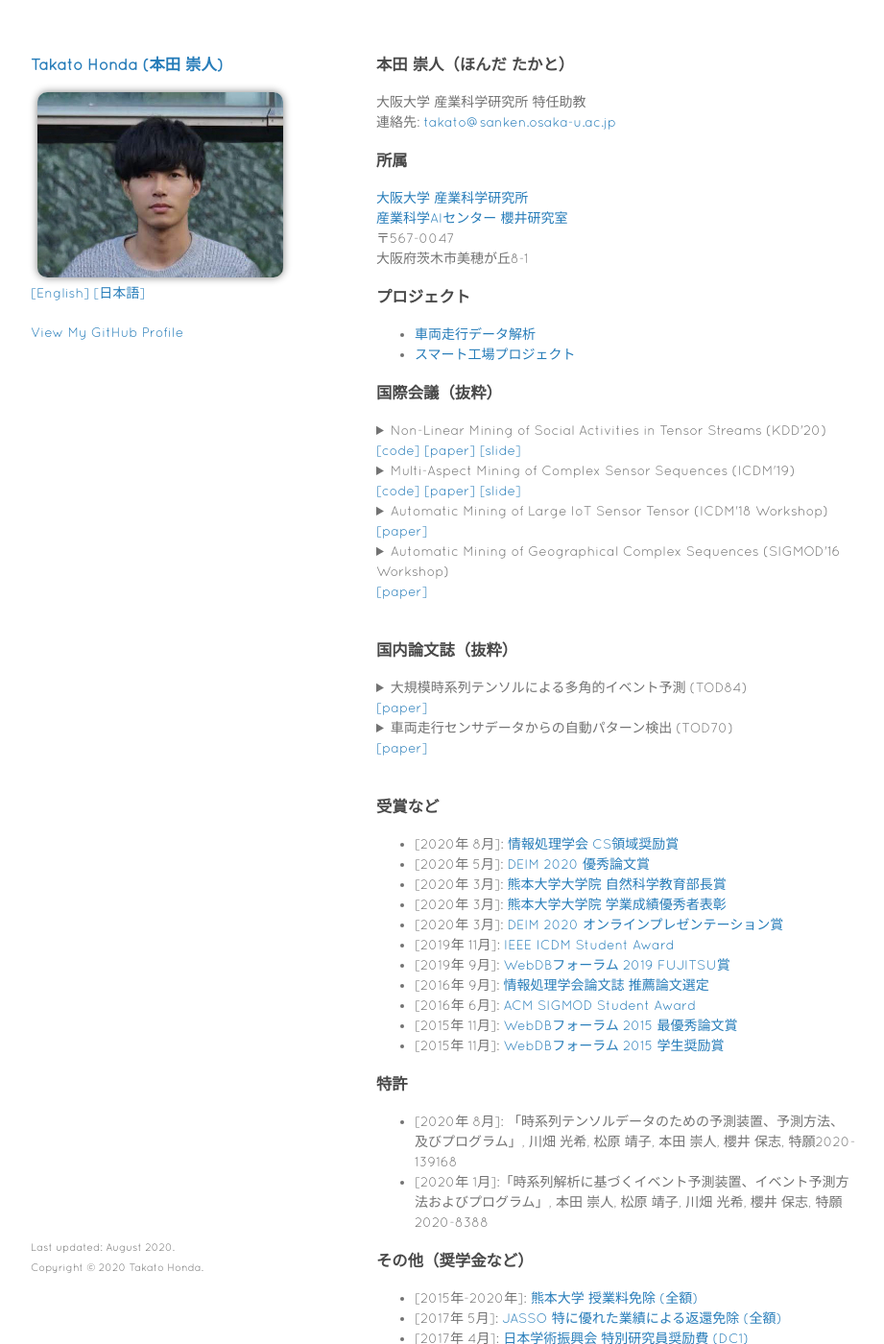
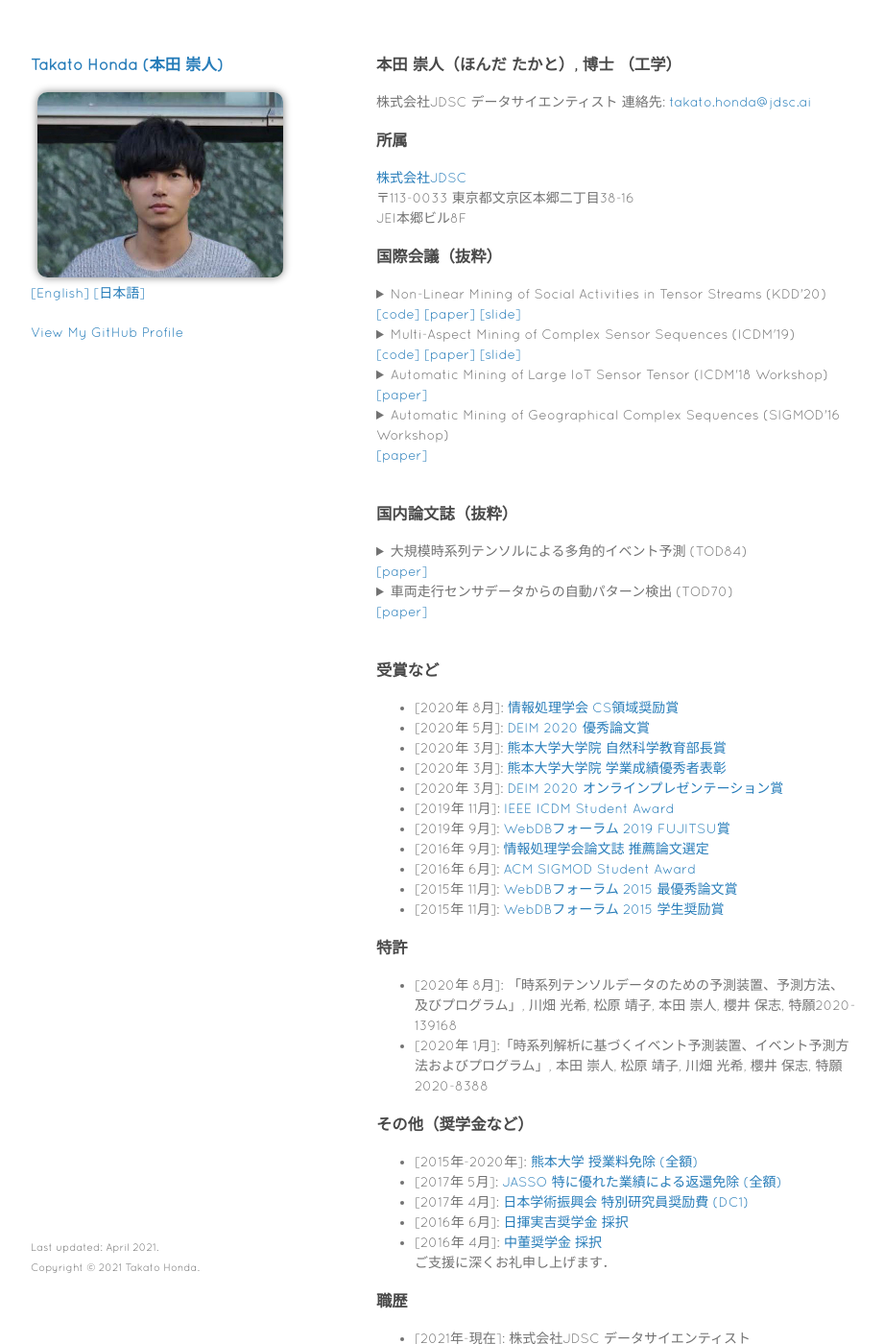
Before and after one commit to TakatoHonda/takatohonda.github.io, a Jekyll site: the page built from jp/index.md, in a window 1280 px wide and 1400 px high. Shown: the whole window at 96% size, without its empty margins (178-1099 px from the left). Built offline with Jekyll 4.4.1, drawn with Linux system fonts in a browser that asks for light colours; our own code applies the rules of GitHub Pages for plain Markdown files; some of the changed text lies outside the part shown.

Commit message:
update profile

```diff
--- a/_layouts/default.html
+++ b/_layouts/default.html
@@ -51,9 +51,9 @@
         <p>This project is maintained by <a href="{{ site.github.owner_url }}">{{ site.github.owner_name }}</a></p>
         {% endif %}
         <p>
-          <small>Last updated: August 2020.</small>
+          <small>Last updated: April 2021.</small>
           <br>
-          <small>Copyright ©︎ 2020 Takato Honda.</small>
+          <small>Copyright ©︎ 2021 Takato Honda.</small>
         </p>
       </footer>
     </div>
--- a/jp/index.md
+++ b/jp/index.md
@@ -2,21 +2,27 @@
 layout: default
 ---
 
-### 本田 崇人（ほんだ たかと）
-大阪大学 産業科学研究所 特任助教
-連絡先: <takato@sanken.osaka-u.ac.jp>
+### 本田 崇人（ほんだ たかと）, 博士 （工学）
+株式会社JDSC データサイエンティスト
+<!-- 大阪大学 産業科学研究所 特任助教   -->
+連絡先: <takato.honda@jdsc.ai>
 
 ### 所属
-[大阪大学](https://www.osaka-u.ac.jp/en/index.html)
+[株式会社JDSC](https://jdsc.ai)
+〒113-0033
+東京都文京区本郷二丁目38-16
+JEI本郷ビル8F
+
+<!-- [大阪大学](https://www.osaka-u.ac.jp/en/index.html)
 [産業科学研究所](https://www.sanken.osaka-u.ac.jp/en/)
 [産業科学AIセンター](https://www.sanken.osaka-u.ac.jp/organization/ai_center/)
 [櫻井研究室](https://www.dm.sanken.osaka-u.ac.jp)
 〒567-0047
-大阪府茨木市美穂が丘8-1
+大阪府茨木市美穂が丘8-1   -->
 
-### プロジェクト
+<!-- ### プロジェクト
 - [車両走行データ解析](https://www.dm.sanken.osaka-u.ac.jp/industry/project_vehicle/)
-- [スマート工場プロジェクト](https://www.dm.sanken.osaka-u.ac.jp/industry/project_smart/)
+- [スマート工場プロジェクト](https://www.dm.sanken.osaka-u.ac.jp/industry/project_smart/)   -->
 
 ### 国際会議（抜粋）
 <details>
@@ -103,7 +109,8 @@ Takato Honda: <u>``TrailMarker: Automatic Mining of Geographical Complex Sequenc
 ご支援に深くお礼申し上げます．
 
 ### 職歴
-- \[2020年-現在\]: 大阪大学 産業科学研究所 特任助教
+- \[2021年-現在\]: 株式会社JDSC データサイエンティスト
+- \[2020年-2021年\]: 大阪大学 産業科学研究所 特任助教
 - \[2017年-2020年\]: 日本学術振興会 特別研究員 (DC1)
 
 ### 学歴
```
Also changed, not shown: other parts of jp/index.md (+1 -1 lines), index.md (+11 -10 lines).
